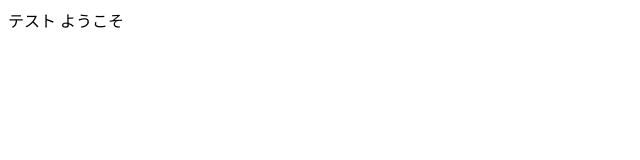
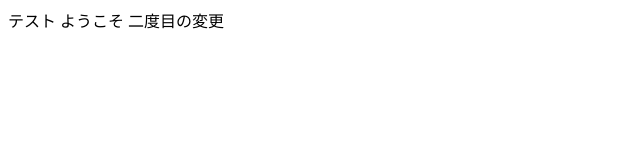
Before and after one commit to yuma25/20250428-git-workshop, a plain HTML site: page index.html in a window 1280 px wide. Shown: the whole page, without its empty margins (0-640 px from the left). Drawn offline with Linux system fonts and the light colour scheme.

Commit message:
Update index.html
10行目を追加しました．

```diff
--- a/index.html
+++ b/index.html
@@ -7,5 +7,6 @@
   <body>
     テスト
     ようこそ
+    二度目の変更
   </body>
 </html>
```
